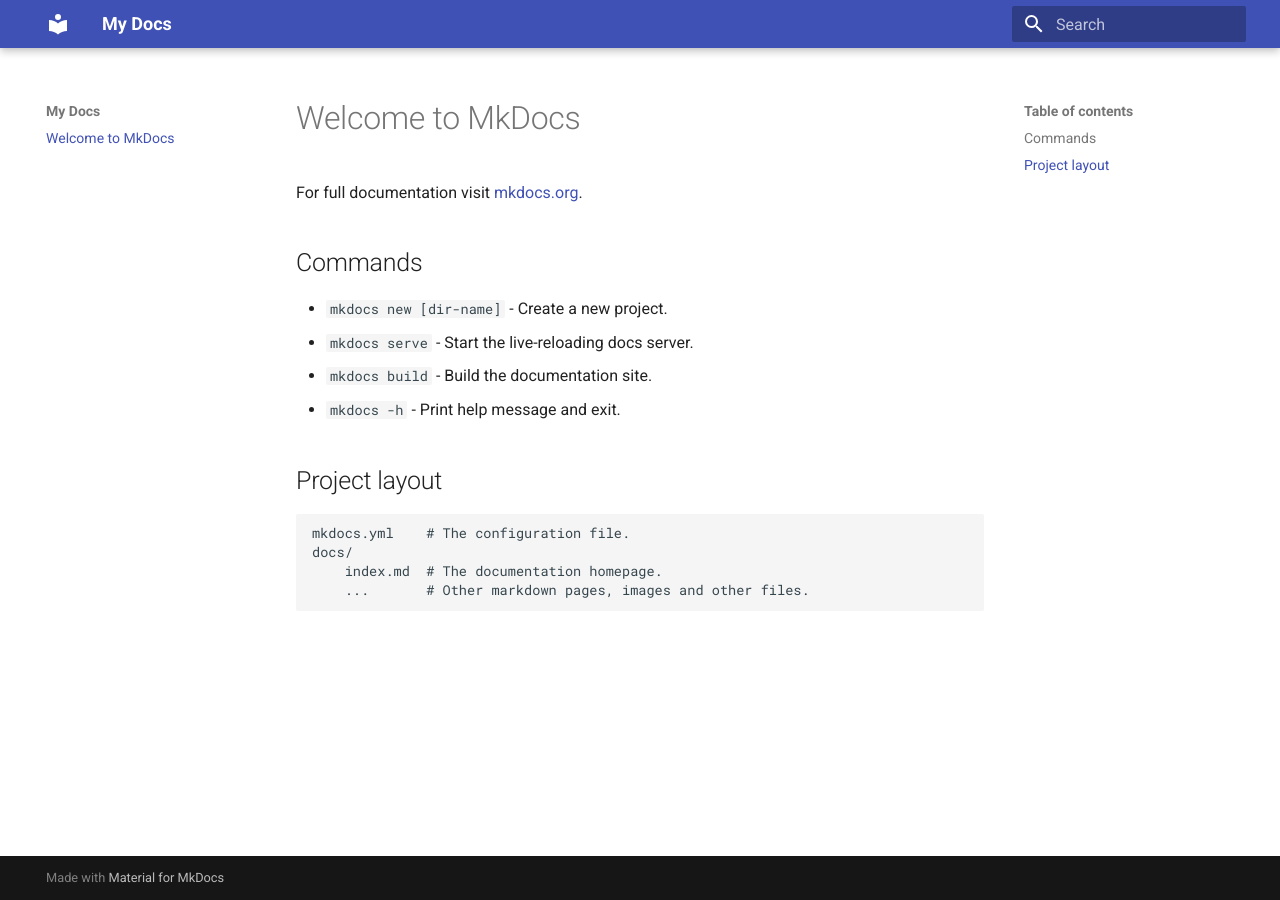
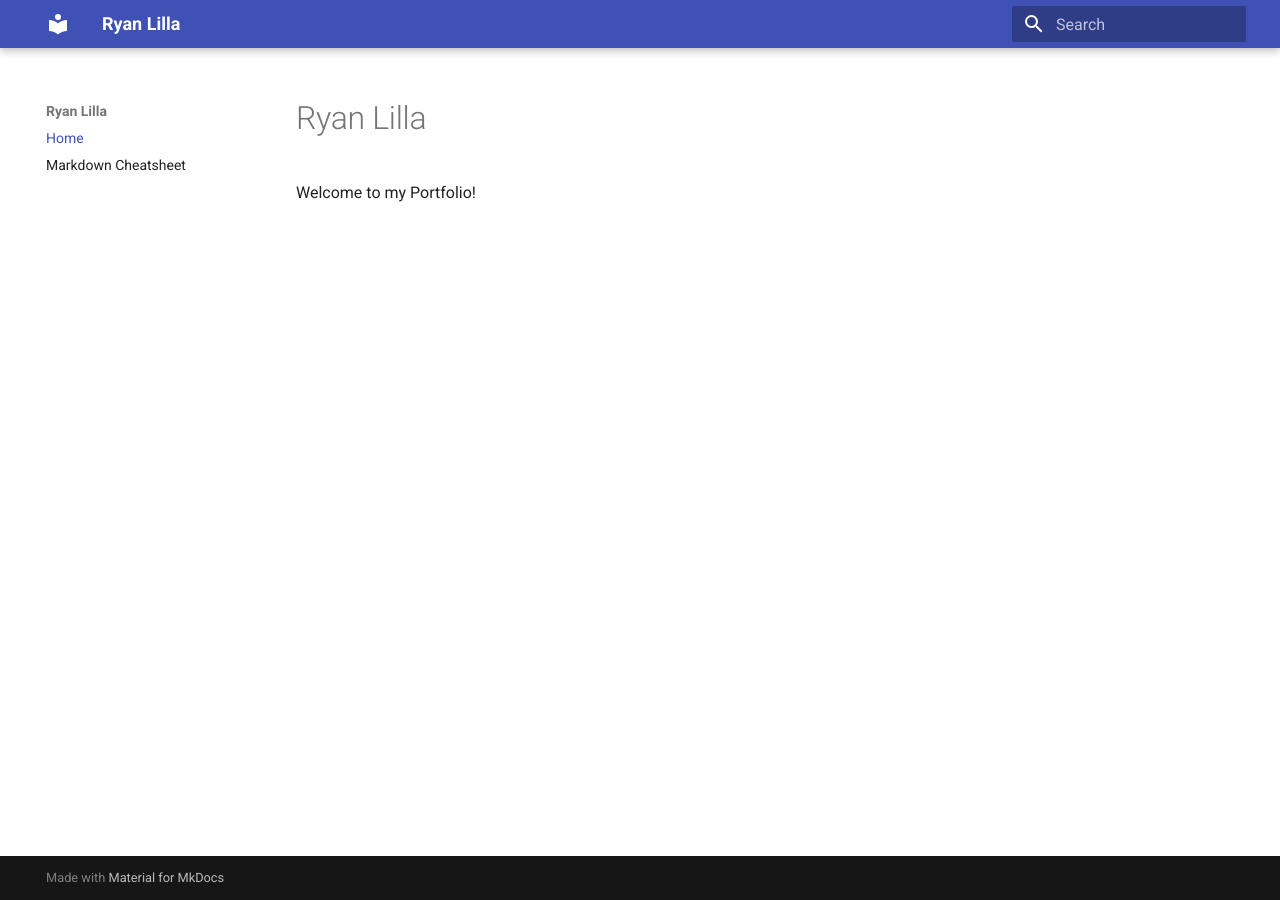
Before and after one commit to RyanLilla/ryanlilla.github.io, an MkDocs documentation site: the page built from docs/index.md, in a window 1280 px wide. Built offline with MkDocs 1.6.1 and Material for MkDocs 9.7.7, drawn with Linux system fonts in a browser that asks for light colours.

```diff
--- a/docs/index.md
+++ b/docs/index.md
@@ -1,17 +1,3 @@
-# Welcome to MkDocs
+# Ryan Lilla
 
-For full documentation visit [mkdocs.org](https://www.mkdocs.org).
-
-## Commands
-
-* `mkdocs new [dir-name]` - Create a new project.
-* `mkdocs serve` - Start the live-reloading docs server.
-* `mkdocs build` - Build the documentation site.
-* `mkdocs -h` - Print help message and exit.
-
-## Project layout
-
-    mkdocs.yml    # The configuration file.
-    docs/
-        index.md  # The documentation homepage.
-        ...       # Other markdown pages, images and other files.
+Welcome to my Portfolio!
--- a/mkdocs.yml
+++ b/mkdocs.yml
@@ -1,3 +1,31 @@
-site_name: My Docs
+site_name: Ryan Lilla
+
+nav:
+  - Home: index.md
+  - Markdown Cheatsheet: md.md
+
 theme:
   name: material
+  features:
+    # - navigation.tabs
+    # - navigation.sections
+    # - toc.integrate
+    - content.tabs.link
+    - content.code.annotation
+    - content.code.copy
+
+markdown_extensions:
+  - tables
+  - pymdownx.highlight:
+      anchor_linenums: true
+      line_spans: __span
+      pygments_lang_class: true
+  - pymdownx.inlinehilite
+  - pymdownx.snippets
+  - pymdownx.superfences
+  - pymdownx.tabbed:
+      alternate_style: true
+  - pymdownx.details
+  - pymdownx.mark
+  # - toc:
+  #     permalink: true
```
Also changed, not shown: docs/md.md (added, +100 -0 lines).
